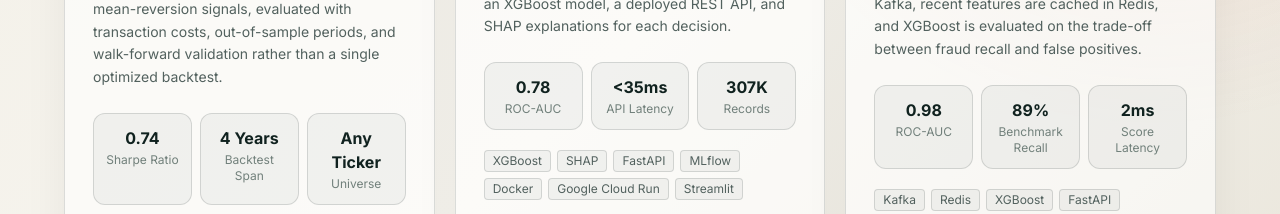
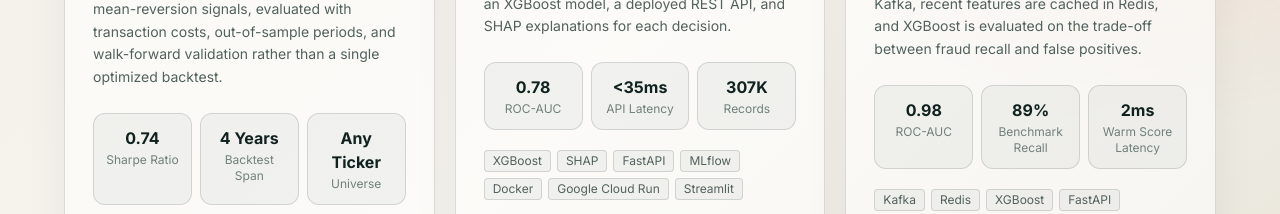
Before and after one commit to jellyfishing2346/myportfolio, a Next.js app: page / in a window 1280 px wide. Shown: the part 1920-2134 px from the top of the page. Built offline with nearby package versions, Linux system fonts and the light colour scheme.

Commit message:
Clarify fraud latency benchmark

```diff
--- a/app/projects/_data.ts
+++ b/app/projects/_data.ts
@@ -85,7 +85,7 @@ export const PROJECTS: Project[] = [
     metrics: [
       { label: 'ROC-AUC', value: '0.98' },
       { label: 'Benchmark Recall', value: '89%' },
-      { label: 'Score Latency', value: '2ms' },
+      { label: 'Warm Score Latency', value: '2ms' },
     ],
     stack: ['Kafka', 'Redis', 'XGBoost', 'FastAPI', 'PostgreSQL', 'Docker', 'Python'],
     githubUrl: 'https://github.com/jellyfishing2346/fraud-detection-engine.',
```
